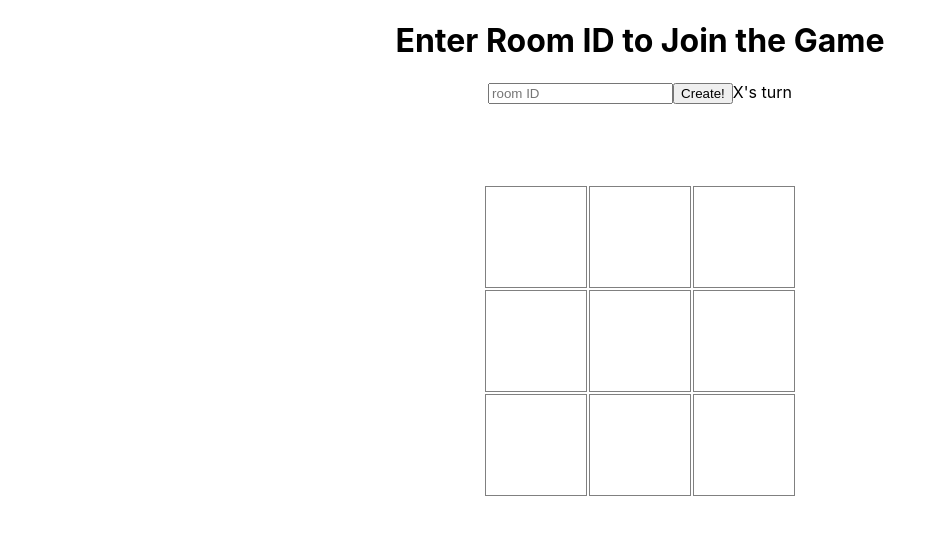
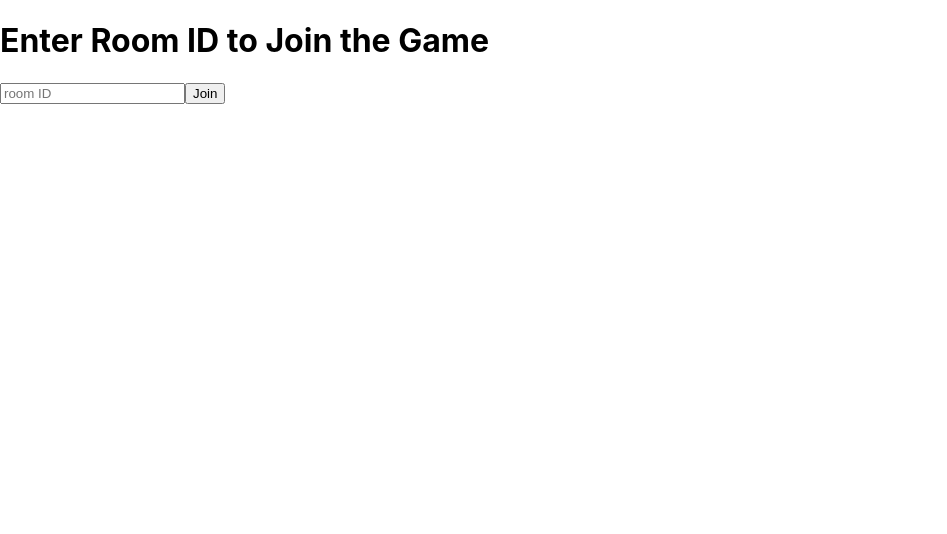
Before and after one commit to SevgiChavushoglu/tic-tac-toe, a React (Create React App) app: page / in a window 1280 px wide. Shown: the top 534 px of the page, without its empty margins (0-947 px from the left). Built offline with nearby package versions, Linux system fonts and the light colour scheme; no server answers.

Commit message:
can join a room

```diff
--- a/src/App.js
+++ b/src/App.js
@@ -1,11 +1,14 @@
-import { useEffect } from "react";
+import { useEffect, useState } from "react";
 import "./App.css";
 import { TicTacToe } from "./components/TicTacToe";
 import { Room } from "./components/Room";
 import socketService from "./services/socketService";
 import io from "socket.io-client";
+import AppContext from "./AppContext";
 
 function App() {
+  const [isInRoom, setIsInRoom] = useState(false);
+
   const socket = io.connect("http://localhost:9000");
   const connectSokcket = async () => {
     const socket = await socketService
@@ -17,11 +20,16 @@ function App() {
   useEffect(() => {
     connectSokcket();
   }, []);
+
+  const appContextValue = {
+    isInRoom,
+    setIsInRoom,
+  };
   return (
-    <div className="App">
+    <AppContext.Provider value={appContextValue}>
       <Room />
-      <TicTacToe />
-    </div>
+      {/* <TicTacToe /> */}
+    </AppContext.Provider>
   );
 }
 
--- /dev/null
+++ b/src/AppContext.js
@@ -0,0 +1,8 @@
+import React from "react";
+
+const defaultState = {
+  isInRoom: false,
+  setIsInRoom: () => {},
+};
+
+export default React.createContext(defaultState);
--- a/src/components/Room.js
+++ b/src/components/Room.js
@@ -1,13 +1,37 @@
 import { useState } from "react";
+import { useContext } from "react";
+import AppContext from "../AppContext";
+import gameService from "../services/gameService";
+import socketService from "../services/socketService";
 
 export function Room() {
   const [roomName, setRoomName] = useState("");
+  const [isJoining, setIsJoining] = useState(false);
+  const { setIsInRoom, isInRoom } = useContext(AppContext);
   const handleRoomNameChange = (e) => {
     const value = e.target.value;
     setRoomName(value);
   };
+
+  const joinRoom = async (e) => {
+    e.preventDefault();
+    const socket = socketService.socket;
+    if (!roomName || roomName.trim() === "" || !socket) return;
+    setIsJoining(true);
+
+    const joined = await gameService
+      .joinGameRoom(socket, roomName)
+      .catch((err) => {
+        alert(err);
+      });
+    if (joined) {
+      setIsInRoom(true);
+    }
+    setIsJoining(false);
+  };
+
   return (
-    <>
+    <form onSubmit={joinRoom}>
       <h1>Enter Room ID to Join the Game</h1>
       <input
         type="text"
@@ -15,7 +39,9 @@ export function Room() {
         value={roomName}
         onChange={handleRoomNameChange}
       />
-      <button>Create!</button>
-    </>
+      <button type="submit" disabled={isJoining}>
+        {isJoining ? "...Joining" : "Join"}
+      </button>
+    </form>
   );
 }
--- a/src/components/TicTacToe.js
+++ b/src/components/TicTacToe.js
@@ -2,7 +2,7 @@ import STYLES from "./tictactoe.css";
 import { useEffect, useState } from "react";
 import { checkWinner } from "../utils/checkWinner";
 export function TicTacToe() {
-  const [cells, selCells] = useState({});
+  const [cells, setCells] = useState({});
   const [turn, setTurn] = useState("X");
   const [winner, setWinner] = useState(null);
   useEffect(() => {
@@ -11,13 +11,13 @@ export function TicTacToe() {
 
   function handleRestart(winner) {
     if (winner) {
-      selCells({});
+      setCells({});
       setTurn("X");
       setWinner(null);
     }
   }
   function handleClick(num) {
-    selCells({ ...cells, [num]: turn });
+    setCells({ ...cells, [num]: turn });
     if (turn === "X") {
       setTurn("O");
     } else {
--- /dev/null
+++ b/src/services/gameService/index.js
@@ -0,0 +1,11 @@
+class GameService {
+  async joinGameRoom(socket, roomId) {
+    return new Promise((resolve, reject) => {
+      socket.emit("join_game", { roomId });
+      socket.on("room_joined", () => resolve(true));
+      socket.on("room_join_error", ({ error }) => reject(error));
+    });
+  }
+}
+
+export default new GameService();
--- /dev/null
+++ b/src/services/socketService/index.js
@@ -0,0 +1,21 @@
+import { Socket, io } from "socket.io-client";
+//import {DefaultEventsMap} from "socket.io/component-emitter"
+class SocketService {
+  socket = io();
+  connect(url) {
+    return new Promise((resolve, reject) => {
+      this.socket = io(url);
+      if (!this.socket) return reject();
+      this.socket.on("connect", () => {
+        resolve(this.socket);
+      });
+      this.socket.on("connect_error", (err) => {
+        console.log("connection error", err);
+        reject(err);
+      });
+    });
+  }
+}
+
+// creates single instance and shows the same instance among all components
+export default new SocketService();
--- a/src/services/socketService/index.ts
+++ /dev/null
@@ -1,21 +0,0 @@
-import {Socket, io} from "socket.io-client"
-//import {DefaultEventsMap} from "socket.io/component-emitter"
-class SocketService{
-     socket: Socket | null=null
-     connect(url:string){
-        return new Promise((resolve, reject)=>{
-            this.socket= io(url);
-        if (!this.socket)
-            return reject();
-        this.socket.on("connect", () => {
-            resolve(this.socket as Socket)
-        });
-        this.socket.on("connect_error", (err) => {
-            console.log("connection error", err);
-            reject(err);
-        });
-    })
-    }
-}
-
-export default new SocketService();
```
